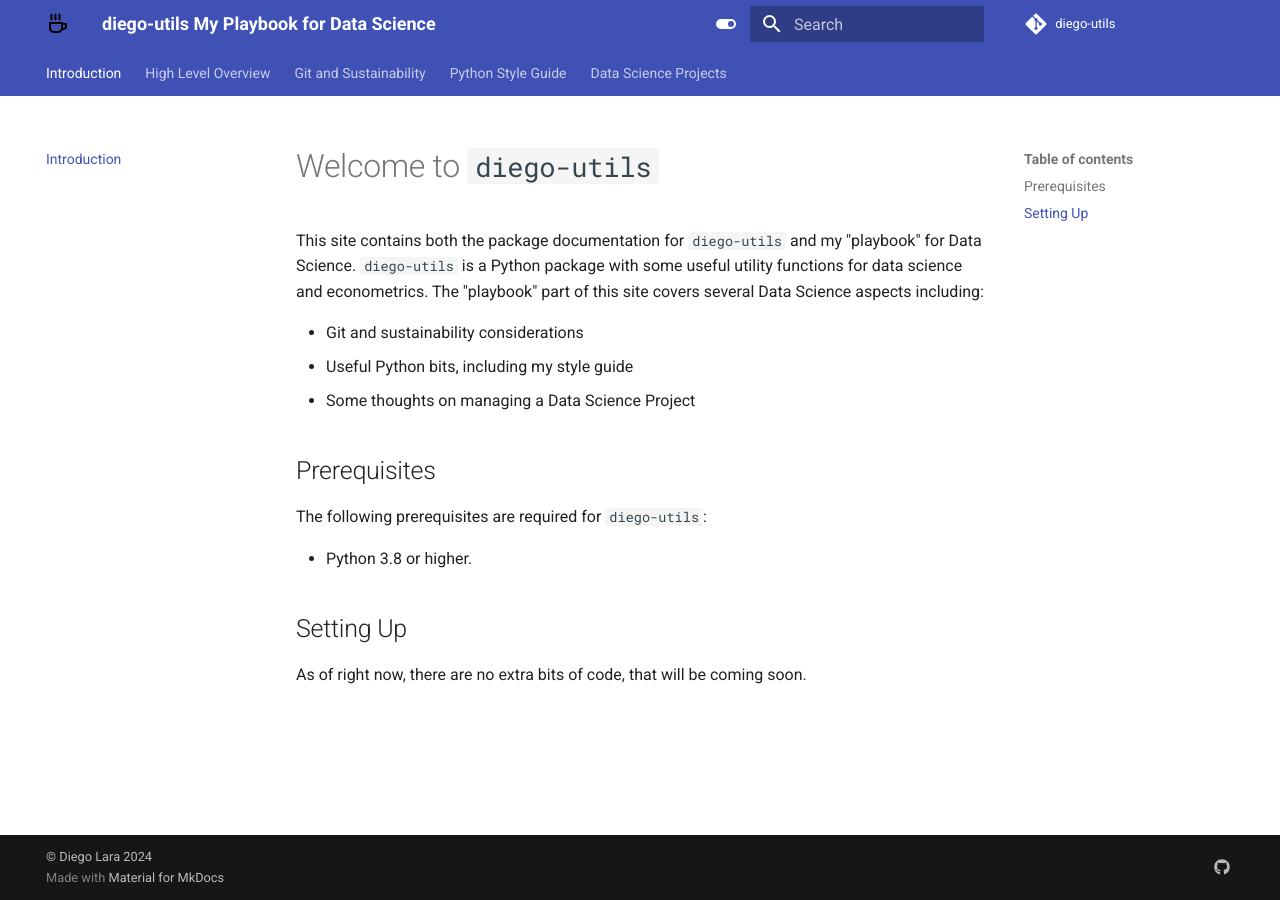
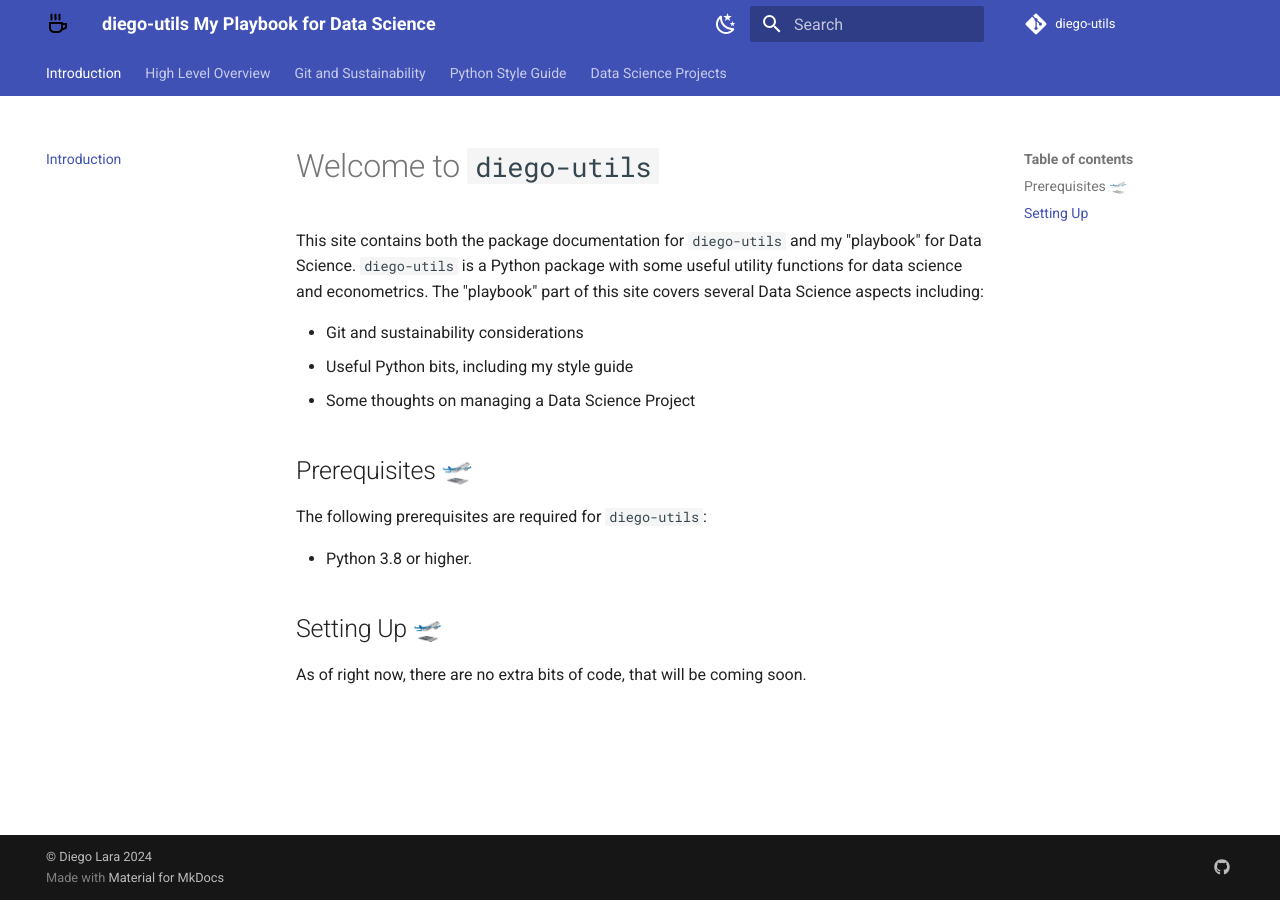
Before and after one commit to diego-lda/diego-utils, an MkDocs documentation site: the page built from docs/index.md, in a window 1280 px wide. Built offline with MkDocs 1.6.1 and Material for MkDocs 9.7.7, drawn with Linux system fonts in a browser that asks for light colours; emoji names are drawn with the system emoji font; comment, search, counter and statistics services are not loaded.

Commit message:
Doc: Adding Toggles and Emojis

```diff
--- a/docs/index.md
+++ b/docs/index.md
@@ -8,12 +8,12 @@ The "playbook" part of this site covers several Data Science aspects including:
 - Useful Python bits, including my style guide
 - Some thoughts on managing a Data Science Project
 
-## Prerequisites
+## Prerequisites 🛫
 
 The following prerequisites are required for `diego-utils`:
 
 - Python 3.8 or higher.
 
-## Setting Up
+## Setting Up :airplane_departure:
 
 As of right now, there are no extra bits of code, that will be coming soon.
--- a/mkdocs.yml
+++ b/mkdocs.yml
@@ -13,14 +13,17 @@ theme:
       surface: "#f0f0f0"
       text: "#333333"
       toggle:
-        icon: material/toggle-switch
-        name: Switch Mode
+        icon: material/weather-night
+        name: Switch to Dark Mode
     - scheme: slate          # Dark Mode Colours
       primary: "#ef2ebb"
       accent: "#fa2738"
       background: "#121212"
       surface: "#2d2d2d"
       text: "#f5f5f5"
+      toggle:
+        icon: material/weather-sunny
+        name: Switch to Light Mode
   features:
     - navigation.tabs
     - navigation.top
@@ -29,6 +32,12 @@ theme:
 plugins:
   - search
   - mkdocstrings
+
+markdown_extensions:
+  - attr_list
+  - pymdownx.emoji:
+      emoji_index: !!python/name:material.extensions.emoji.twemoji
+      emoji_generator: !!python/name:material.extensions.emoji.to_svg
 
 repo_name: diego-utils
 repo_url: https://github.com/diego-lda/diego-utils.git
```
